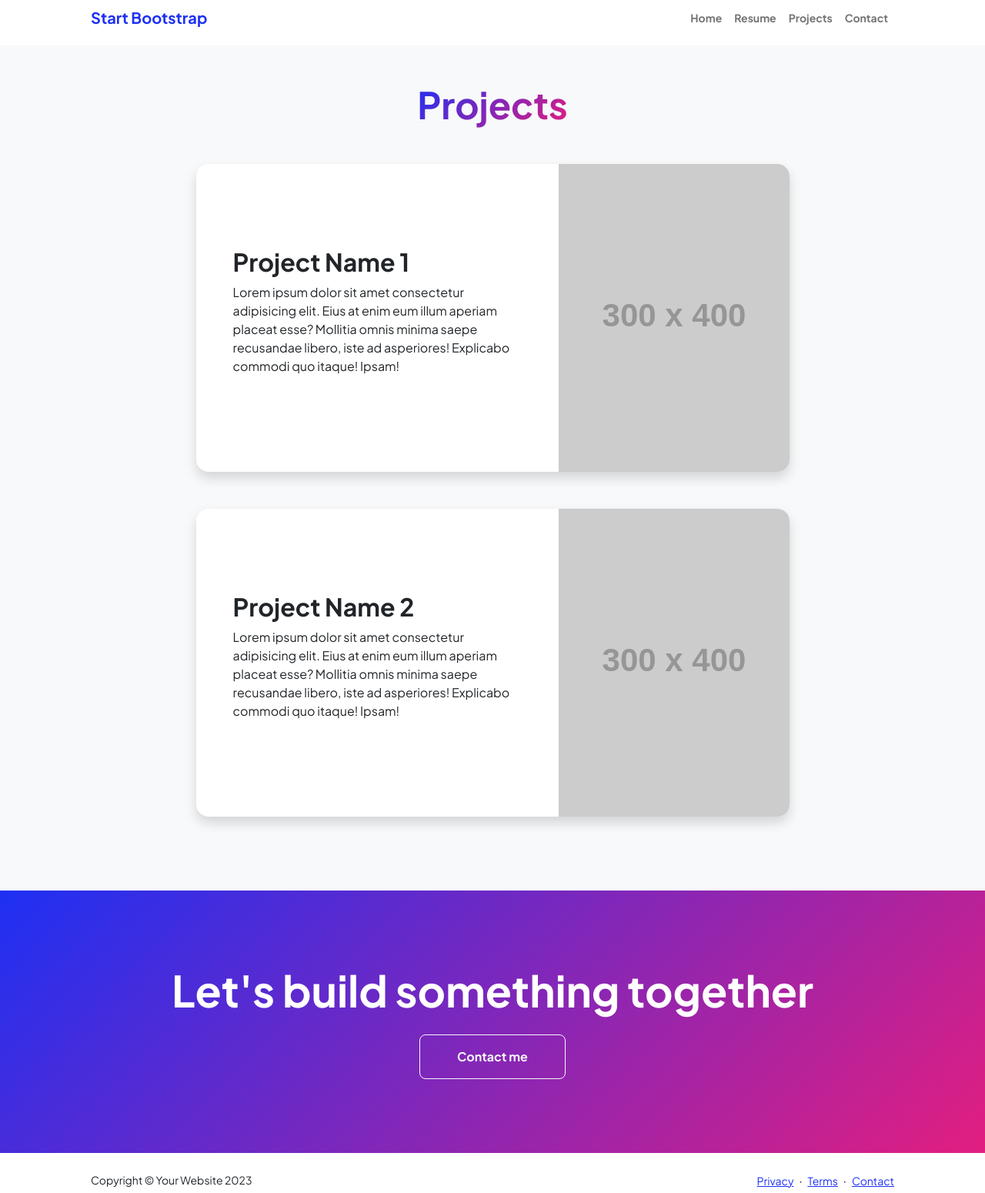
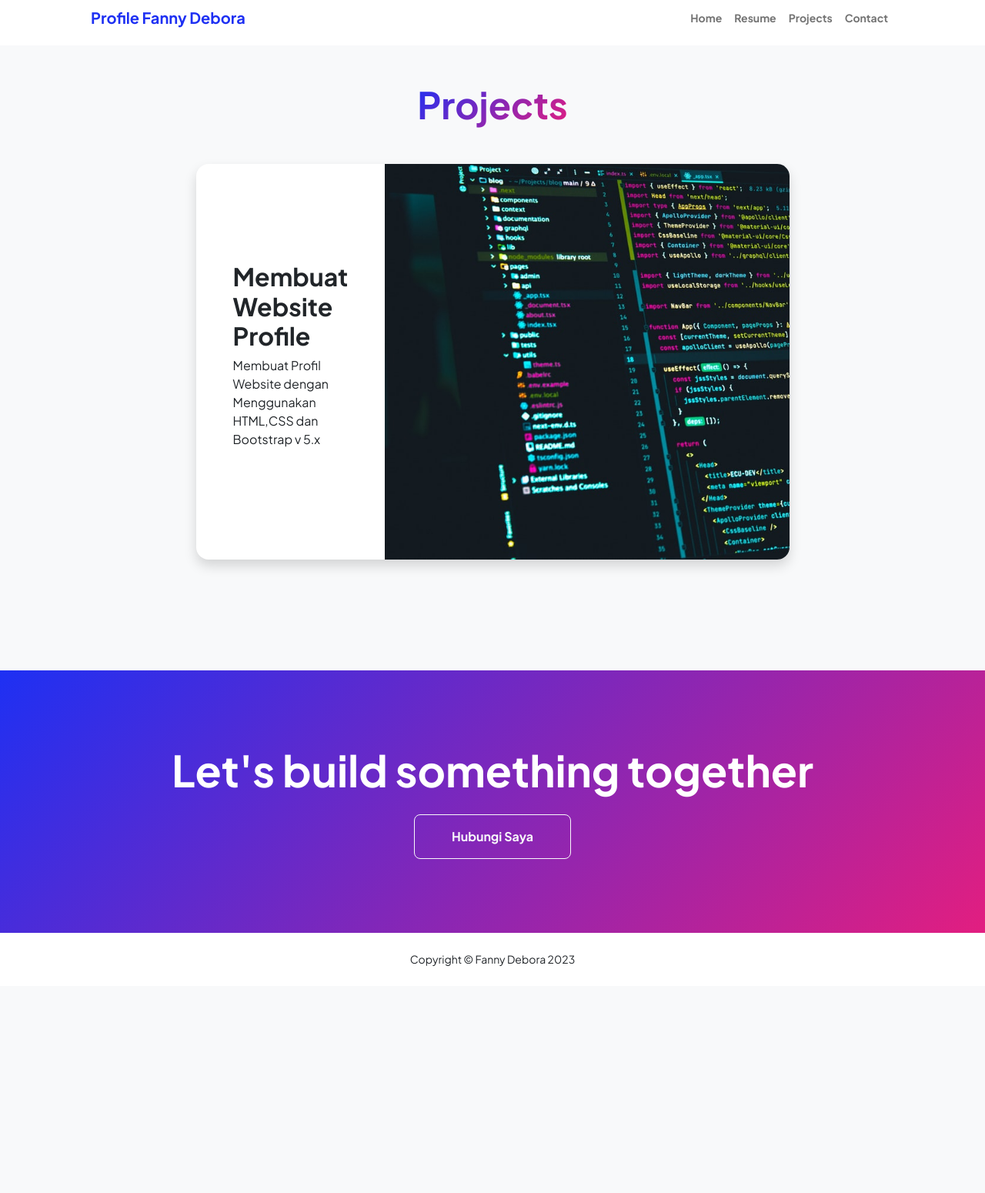
Before and after one commit to fannydebora/sacode-2023-html-css-pertemuan-ke-11, a plain HTML site: page projects.html in a window 1280 px wide. Shown: the part 13-1563 px from the top of the page at 77% size. After the commit the page ends 1294 px from the top, so only its background shows below. Drawn offline with nearby package versions, Linux system fonts and the light colour scheme; placeholder pictures from the web are drawn by us.

Commit message:
modifikasi halaman project.html

```diff
--- a/projects.html
+++ b/projects.html
@@ -5,9 +5,9 @@
         <meta name="viewport" content="width=device-width, initial-scale=1, shrink-to-fit=no" />
         <meta name="description" content="" />
         <meta name="author" content="" />
-        <title>Modern Business - Start Bootstrap Template</title>
+        <title>Profile - Fanny Debora</title>
         <!-- Favicon-->
-        <link rel="icon" type="image/x-icon" href="assets/favicon.ico" />
+        <link rel="icon" type="image/x-icon" href="assets/Project1.jpg" />
         <!-- Custom Google font-->
         <link rel="preconnect" href="https://fonts.googleapis.com" />
         <link rel="preconnect" href="https://fonts.gstatic.com" crossorigin />
@@ -22,7 +22,7 @@
             <!-- Navigation-->
             <nav class="navbar navbar-expand-lg navbar-light bg-white py-3">
                 <div class="container px-5">
-                    <a class="navbar-brand" href="index.html"><span class="fw-bolder text-primary">Start Bootstrap</span></a>
+                    <a class="navbar-brand" href="index.html"><span class="fw-bolder text-primary">Profile Fanny Debora</span></a>
                     <button class="navbar-toggler" type="button" data-bs-toggle="collapse" data-bs-target="#navbarSupportedContent" aria-controls="navbarSupportedContent" aria-expanded="false" aria-label="Toggle navigation"><span class="navbar-toggler-icon"></span></button>
                     <div class="collapse navbar-collapse" id="navbarSupportedContent">
                         <ul class="navbar-nav ms-auto mb-2 mb-lg-0 small fw-bolder">
@@ -47,22 +47,10 @@
                                 <div class="card-body p-0">
                                     <div class="d-flex align-items-center">
                                         <div class="p-5">
-                                            <h2 class="fw-bolder">Project Name 1</h2>
-                                            <p>Lorem ipsum dolor sit amet consectetur adipisicing elit. Eius at enim eum illum aperiam placeat esse? Mollitia omnis minima saepe recusandae libero, iste ad asperiores! Explicabo commodi quo itaque! Ipsam!</p>
+                                            <h2 class="fw-bolder">Membuat Website Profile</h2>
+                                            <p>Membuat Profil Website dengan Menggunakan HTML,CSS dan Bootstrap v 5.x</p>
                                         </div>
-                                        <img class="img-fluid" src="https://dummyimage.com/300x400/343a40/6c757d" alt="..." />
-                                    </div>
-                                </div>
-                            </div>
-                            <!-- Project Card 2-->
-                            <div class="card overflow-hidden shadow rounded-4 border-0">
-                                <div class="card-body p-0">
-                                    <div class="d-flex align-items-center">
-                                        <div class="p-5">
-                                            <h2 class="fw-bolder">Project Name 2</h2>
-                                            <p>Lorem ipsum dolor sit amet consectetur adipisicing elit. Eius at enim eum illum aperiam placeat esse? Mollitia omnis minima saepe recusandae libero, iste ad asperiores! Explicabo commodi quo itaque! Ipsam!</p>
-                                        </div>
-                                        <img class="img-fluid" src="https://dummyimage.com/300x400/343a40/6c757d" alt="..." />
+                                        <img class="img-fluid" src="assets/Project1.jpg" alt="..." />
                                     </div>
                                 </div>
                             </div>
@@ -75,7 +63,7 @@
                 <div class="container px-5 my-5">
                     <div class="text-center">
                         <h2 class="display-4 fw-bolder mb-4">Let's build something together</h2>
-                        <a class="btn btn-outline-light btn-lg px-5 py-3 fs-6 fw-bolder" href="contact.html">Contact me</a>
+                        <a class="btn btn-outline-light btn-lg px-5 py-3 fs-6 fw-bolder" href="contact.html">Hubungi Saya</a>
                     </div>
                 </div>
             </section>
@@ -83,15 +71,8 @@
         <!-- Footer-->
         <footer class="bg-white py-4 mt-auto">
             <div class="container px-5">
-                <div class="row align-items-center justify-content-between flex-column flex-sm-row">
-                    <div class="col-auto"><div class="small m-0">Copyright &copy; Your Website 2023</div></div>
-                    <div class="col-auto">
-                        <a class="small" href="#!">Privacy</a>
-                        <span class="mx-1">&middot;</span>
-                        <a class="small" href="#!">Terms</a>
-                        <span class="mx-1">&middot;</span>
-                        <a class="small" href="#!">Contact</a>
-                    </div>
+                <div class="row text-center">
+                    <div class="col-12"><div class="small m-0">Copyright &copy; Fanny Debora 2023</div></div>
                 </div>
             </div>
         </footer>
```
Also changed, not shown: assets/Project1.jpg (added).
